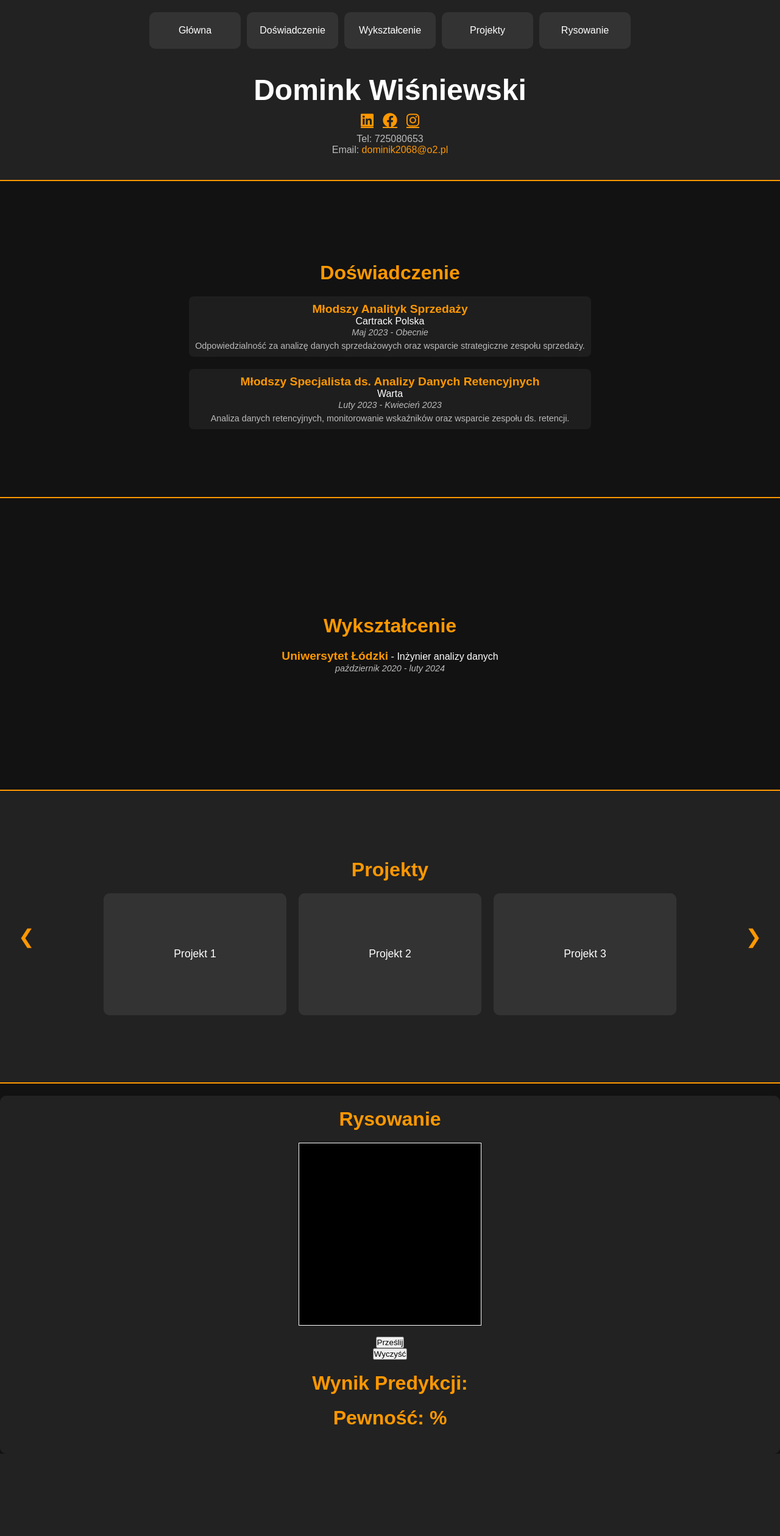
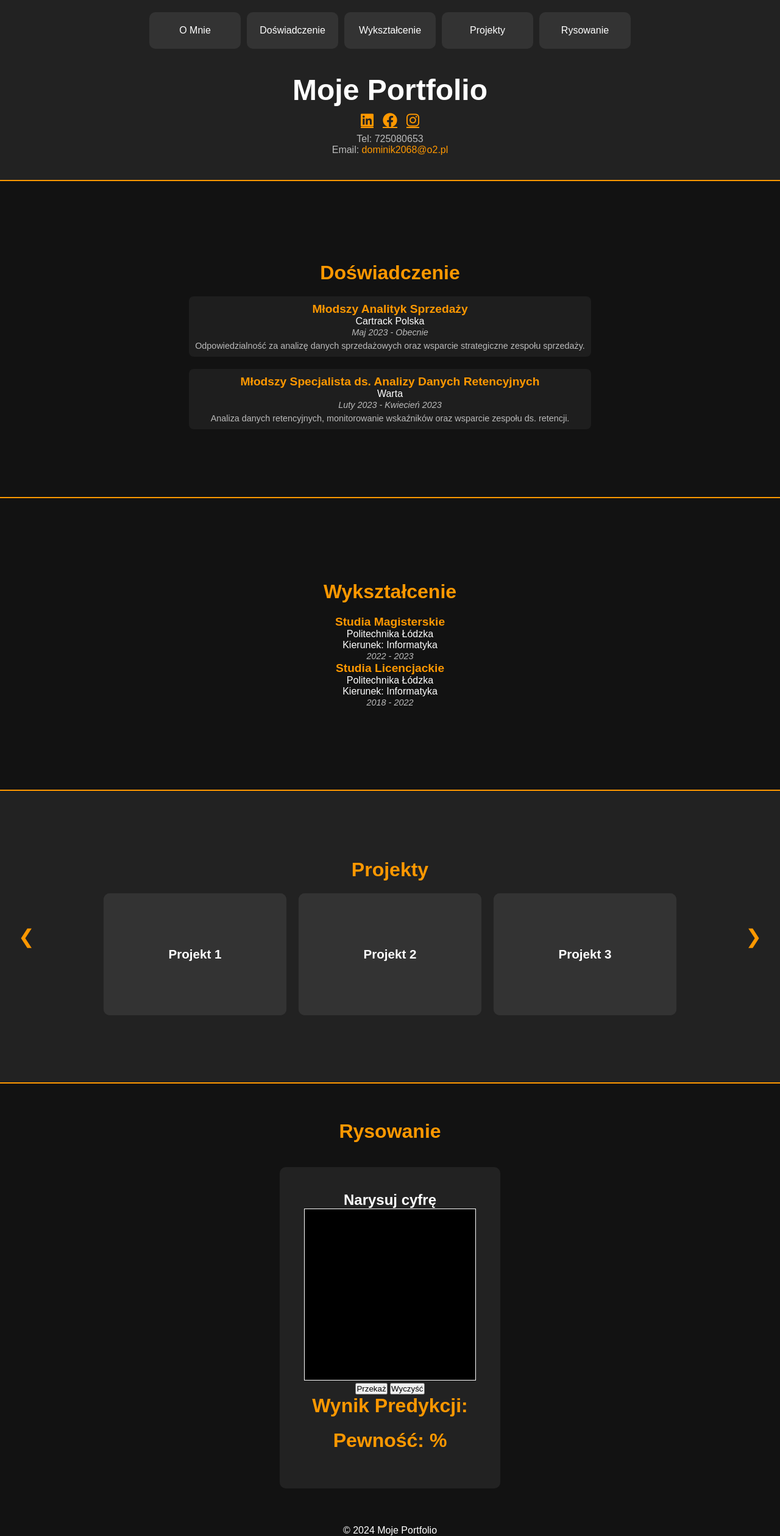
Before and after one commit to dokede/projekt, a Flask app: page / in a window 1280 px wide. Shown: the whole page at 61% size. Before the commit the page ends 2384 px from the top, so only its background shows below. Run offline with Flask 3, Linux system fonts and the light colour scheme; a map, chart or similar area stays blank.

Commit message:
Update index.html

```diff
--- a/templates/index.html
+++ b/templates/index.html
@@ -246,28 +246,21 @@
         /* Drawing Section */
         .drawing-section {
             background-color: #222;
-            padding: 20px;
+            padding: 40px;
             border-radius: 10px;
             margin-top: 20px;
-            text-align: center;
         }
 
         canvas {
             background-color: black;
             border: 1px solid white;
-            width: 300px; /* Mniejsze pole rysowania */
-            height: 300px; /* Mniejsze pole rysowania */
-        }
-
-        .results {
-            margin-top: 20px;
-            color: #ffffff;
+            cursor: none; /* change cursor to indicate drawing area */
         }
     </style>
 </head>
 <body>
     <div class="tile-nav">
-        <a href="#about" class="tile">Główna</a>
+        <a href="#about" class="tile">O Mnie</a>
         <a href="#experience" class="tile">Doświadczenie</a>
         <a href="#education" class="tile">Wykształcenie</a>
         <a href="#projects" class="tile">Projekty</a>
@@ -275,7 +268,7 @@
     </div>
 
     <header id="about">
-        <h1>Domink Wiśniewski</h1>
+        <h1>Moje Portfolio</h1>
         <div class="social-icons">
             <a href="https://www.linkedin.com/in/dominik-wi%C5%9Bniewski-352528223/" target="_blank" class="fab fa-linkedin"></a>
             <a href="https://www.facebook.com/profile.php?id=100013833244520" target="_blank" class="fab fa-facebook"></a>
@@ -308,79 +301,94 @@
     <section id="education">
         <h2>Wykształcenie</h2>
         <p>
-            <strong>Uniwersytet Łódzki</strong> - Inżynier analizy danych<br>
-            <em>październik 2020 -  luty 2024</em>
+            <strong>Studia Magisterskie</strong><br>
+            Politechnika Łódzka<br>
+            Kierunek: Informatyka<br>
+            <em>2022 - 2023</em>
+        </p>
+        <p>
+            <strong>Studia Licencjackie</strong><br>
+            Politechnika Łódzka<br>
+            Kierunek: Informatyka<br>
+            <em>2018 - 2022</em>
         </p>
     </section>
 
     <section id="projects">
         <h2>Projekty</h2>
+        <div id="projects-carousel">
             <div class="carousel-container">
                 <div class="project">
                     <div class="project-card">
                         <div class="project-card-front">
-                        Projekt 1
+                            <h3>Projekt 1</h3>
                         </div>
                         <div class="project-card-back">
-                        <p>Opis projektu 1.</p>
+                            <p>Opis projektu 1. Krótka informacja o tym, co projekt zawiera i jakie umiejętności zostały wykorzystane.</p>
                         </div>
                     </div>
                 </div>
                 <div class="project">
                     <div class="project-card">
                         <div class="project-card-front">
-                        Projekt 2
+                            <h3>Projekt 2</h3>
                         </div>
                         <div class="project-card-back">
-                        <p>Opis projektu 2.</p>
+                            <p>Opis projektu 2. Krótka informacja o tym, co projekt zawiera i jakie umiejętności zostały wykorzystane.</p>
                         </div>
                     </div>
                 </div>
                 <div class="project">
                     <div class="project-card">
                         <div class="project-card-front">
-                        Projekt 3
+                            <h3>Projekt 3</h3>
                         </div>
                         <div class="project-card-back">
-                        <p>Opis projektu 3.</p>
+                            <p>Opis projektu 3. Krótka informacja o tym, co projekt zawiera i jakie umiejętności zostały wykorzystane.</p>
                         </div>
                     </div>
                 </div>
             </div>
             <div class="carousel-control left" onclick="moveCarousel(-1)">&#10094;</div>
             <div class="carousel-control right" onclick="moveCarousel(1)">&#10095;</div>
+        </div>
     </section>
 
-    <section id="drawing" class="drawing-section">
+    <section id="drawing">
         <h2>Rysowanie</h2>
-        <canvas id="drawingCanvas" width="300" height="300"></canvas>
+        <div class="drawing-section">
+            <h1>Narysuj cyfrę</h1>
+            <canvas id="drawingCanvas" width="280" height="280"></canvas>
             <br>
-        <button id="sendButton">Prześlij</button>
-        <button id="clearButton">Wyczyść</button>
-        <div class="results">
+            <button id="submitBtn">Przekaż</button>
+            <button id="clearBtn">Wyczyść</button>
             <h2>Wynik Predykcji: <span id="predictionResult"></span></h2>
             <h2>Pewność: <span id="confidenceResult"></span>%</h2>
         </div>
     </section>
 
+    <footer>
+        <p style="text-align: center;">&copy; 2024 Moje Portfolio</p>
+    </footer>
+
     <script>
-        // Rysowanie na kanwie
+        // Drawing functionality
         const canvas = document.getElementById('drawingCanvas');
         const ctx = canvas.getContext('2d');
         let drawing = false;
 
+        // Normalize mouse coordinates
+        function getMousePos(canvas, event) {
+            const rect = canvas.getBoundingClientRect();
+            return {
+                x: event.clientX - rect.left,
+                y: event.clientY - rect.top
+            };
+        }
+
         canvas.addEventListener('mousedown', () => {
             drawing = true;
             ctx.beginPath();
-        });
-
-        canvas.addEventListener('mousemove', (event) => {
-            if (!drawing) return;
-            ctx.lineWidth = 10;
-            ctx.lineCap = 'round';
-            ctx.strokeStyle = 'white';
-            ctx.lineTo(event.clientX - canvas.offsetLeft, event.clientY - canvas.offsetTop);
-            ctx.stroke();
         });
 
         canvas.addEventListener('mouseup', () => {
@@ -388,48 +396,57 @@
             ctx.closePath();
         });
 
-        // Czyszczenie kanwy
-        document.getElementById('clearButton').addEventListener('click', () => {
-            ctx.clearRect(0, 0, canvas.width, canvas.height);
-            document.getElementById('predictionResult').textContent = '';
-            document.getElementById('confidenceResult').textContent = '';
+        canvas.addEventListener('mousemove', (event) => {
+            if (drawing) {
+                const pos = getMousePos(canvas, event);
+                ctx.lineWidth = 13;
+                ctx.lineCap = 'round';
+                ctx.strokeStyle = 'white';
+                ctx.lineTo(pos.x, pos.y);
+                ctx.stroke();
+                ctx.moveTo(pos.x, pos.y); // Move to the new position
+            }
         });
 
-        // Wysyłanie obrazu na serwer
-        document.getElementById('sendButton').addEventListener('click', () => {
-            const dataURL = canvas.toDataURL('image/png');
-            fetch('/predict', {
+        document.getElementById('submitBtn').addEventListener('click', async () => {
+            const imageData = canvas.toDataURL('image/png');
+            const response = await fetch('/predict', {
                 method: 'POST',
                 headers: {
                     'Content-Type': 'application/json'
                 },
-                body: JSON.stringify({ image: dataURL })
-            })
-            .then(response => response.json())
-            .then(data => {
-                if (data.error) {
-                    alert('Wystąpił błąd: ' + data.error);
-                } else {
-                    document.getElementById('predictionResult').textContent = data.prediction;
-                    document.getElementById('confidenceResult').textContent = data.confidence.toFixed(2);
-                }
-            })
-            .catch(error => {
-                alert('Wystąpił błąd: ' + error);
-            });
+                body: JSON.stringify({ image: imageData })
             });
 
-        // Funkcja do przesuwania karuzeli projektów (zależnie od implementacji)
-        let currentSlide = 0;
-        const totalSlides = document.querySelectorAll('.project').length;
+            if (!response.ok) {
+                const errorData = await response.json();
+                console.error('Błąd w odpowiedzi:', errorData.error);
+                alert('Wystąpił błąd: ' + errorData.error);
+                return;
+            }
+
+            const result = await response.json();
+            document.getElementById('predictionResult').innerText = result.prediction;
+            document.getElementById('confidenceResult').innerText = result.confidence.toFixed(2);
+        });
+
+        document.getElementById('clearBtn').addEventListener('click', () => {
+            ctx.clearRect(0, 0, canvas.width, canvas.height);
+            document.getElementById('predictionResult').innerText = '';
+            document.getElementById('confidenceResult').innerText = '';
+        });
+
+        // Carousel functionality
+        let currentIndex = 0;
 
         function moveCarousel(direction) {
-            currentSlide += direction;
-            if (currentSlide < 0) currentSlide = totalSlides - 1;
-            if (currentSlide >= totalSlides) currentSlide = 0;
+            const projects = document.querySelectorAll('.project');
+            const totalProjects = projects.length;
+            currentIndex = (currentIndex + direction + totalProjects) % totalProjects;
+            const offset = -currentIndex * (projects[0].clientWidth + 20); // Adjusted for gap
+
             const carouselContainer = document.querySelector('.carousel-container');
-            const slideWidth = document.querySelector('.project').offsetWidth;
-            carouselContainer.style.transform = `translateX(${-currentSlide * slideWidth}px)`;
+            carouselContainer.style.transform = `translateX(${offset}px)`;
         }
     </script>
 </body>
```
Lines whose indentation alone changed are shown as unchanged.
